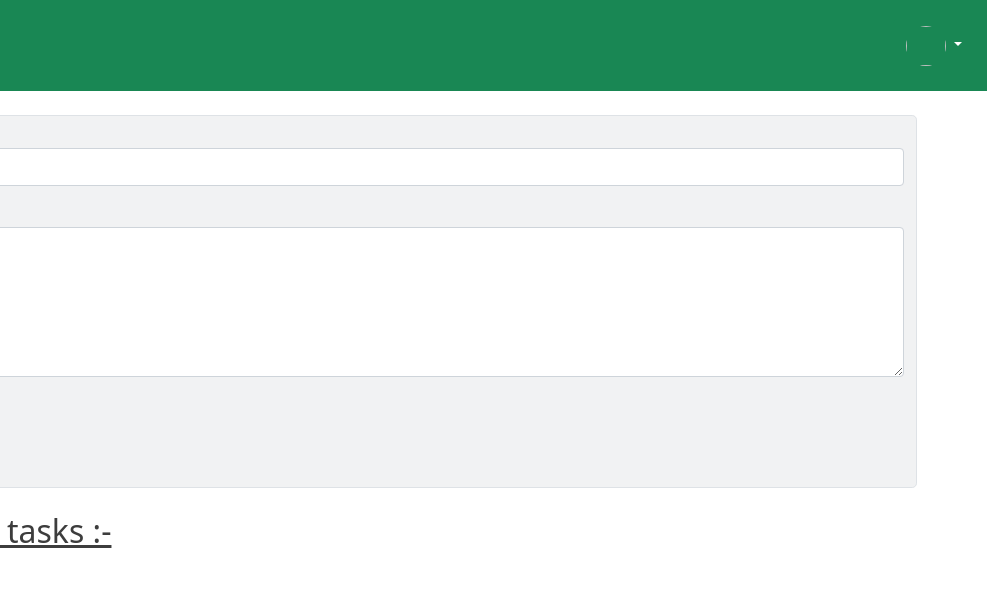
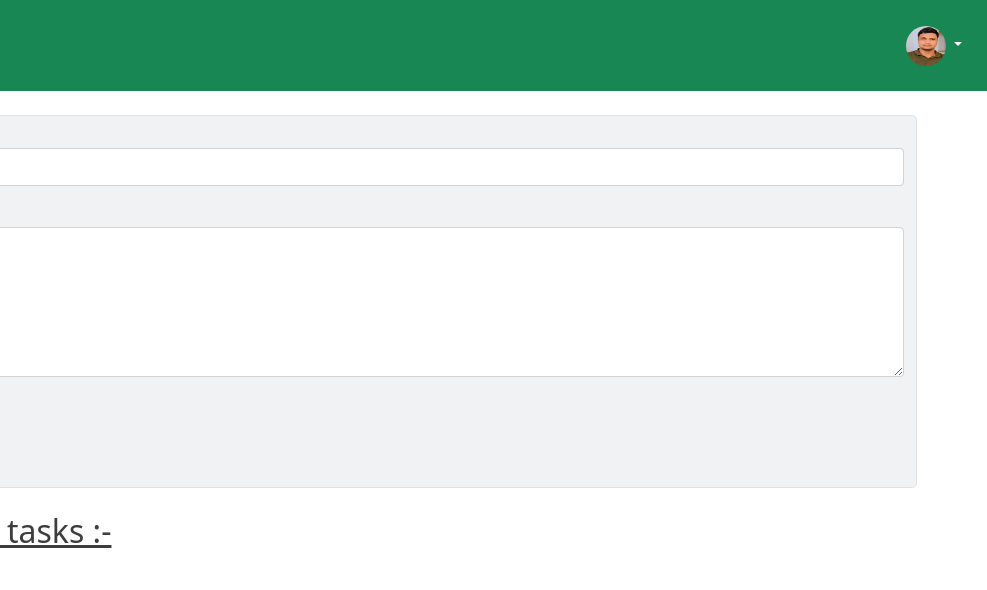
Before and after one commit to ErSndubey/Tasker, a plain HTML site: page index.html in a window 1280 px wide. Shown: the full height of the page, 293-1280 px from the left. Drawn offline with nearby package versions, Linux system fonts and the light colour scheme.

Commit message:
Update index.html

```diff
--- a/index.html
+++ b/index.html
@@ -37,7 +37,7 @@
   <div class="btn-group end ms-2">
     <button type="button" class="btn btn-success dropdown-toggle" data-bs-toggle="dropdown"
         aria-expanded="false">
-        <img id="profileImage" width="40" height="40" class="rounded-circle">
+        <img id="profileImage" src="user.jpg" width="40" height="40" class="rounded-circle">
     </button>
     <ul class="dropdown-menu dropdown-menu-end">
         <li><a class="dropdown-item" href="#">Sign Out</a></li>
```
